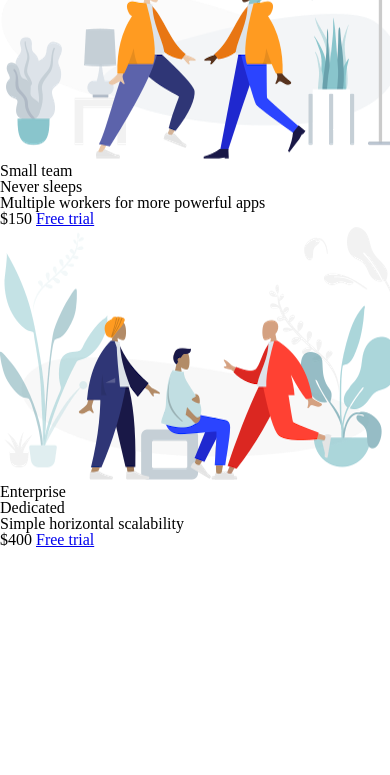
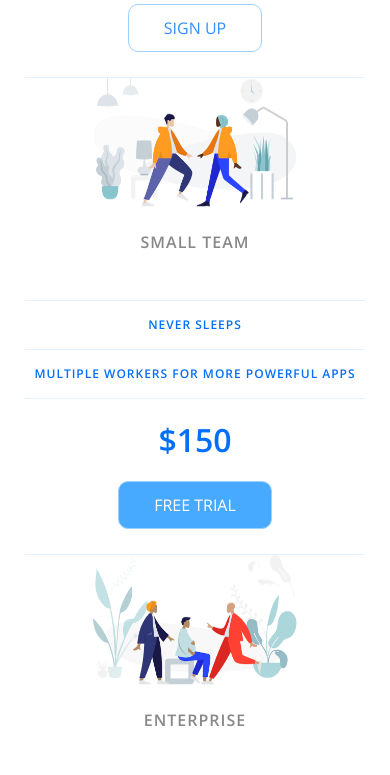
Before and after one commit to AkhilranaAR/pricing-table, a plain HTML site: page index.html in a window 390 px wide. Shown: the part 415-1190 px from the top of the page. Before the commit the page ends 963 px from the top, so only its background shows below. Drawn offline with nearby package versions, Linux system fonts and the light colour scheme.

Commit message:
completed style sheet and is responsive

```diff
--- a/app2.css
+++ b/app2.css
@@ -47,3 +47,138 @@ table {
 	border-spacing: 0;
 }
 /* till here */
+
+html{
+    box-sizing:border-box;
+    font-family: "Open Sans", sans-serif;
+}
+
+
+.container{
+    /* background:-webkit-linear-gradient(top,#6eb0fa 0%,#3288f1 35%); */
+    display:flex;
+    justify-content:center;
+    align-items: center;
+    min-height: 100vh;
+
+}
+
+.container::after{
+    content: "";
+    background:-webkit-linear-gradient(top,#6eb0fa 35%, #3288f1 100%);
+    height: 400px;
+    top:0;
+    left:0;
+    position:absolute;
+    width:100%;
+    z-index: 1;
+}
+
+.panel{
+    margin: 0 auto;
+    background-color: #fff;
+    padding:15px 25px;
+    border-radius: 10px;
+    max-width: 960px;
+    width: 100%;
+    display:flex;
+    flex-direction: column;
+    text-align: center;
+    text-transform: uppercase;
+    z-index: 10;
+}
+
+.pricing-plan{
+    border-bottom: 1px solid #e1f1ff;
+}
+
+.pricing-plan:last-child{
+    border-bottom: none;
+}
+
+.pricing-img{
+    margin-bottom: 25px;
+    width: 100%;
+}
+
+.pricing-header {
+    color: #888;
+    font-weight: 600;
+    letter-spacing: 1px;
+}
+
+.pricing-features {
+    margin: 50px 0 25px;
+    color: #016ff9;
+}
+
+.pricing-features-item {
+    font-weight: 600;
+    letter-spacing: 1px;
+    font-size: 12px;
+    line-height: 1.5;
+    padding: 15px 0;
+    border-top: 1px solid #e1f1ff;
+}
+
+.pricing-features-item:last-child{
+    border-bottom: 1px solid #e1f1ff;
+}
+
+.pricing-price {
+    color: #016ff9;
+    display: block;
+    font-size: 32px;
+    font-weight: 700;
+}
+
+.pricing-button {
+    border: 1px solid #9dd1ff;
+    border-radius: 10px;
+    color: #348efe;
+    display: inline-block;
+    padding: 15px 35px;
+    text-decoration: none;
+    margin: 25px 0;
+    transition: background-color 200ms ease-in-out;
+}
+
+.pricing-button:hover, .pricing-button:focus {
+    background-color: #e1f1ff;
+}
+
+.pricing-button.is-featured {
+    background-color: #48aaff;
+    color: white;
+}
+
+.pricing-button.is-featured:hover, .pricing-button.is-featured:focus{
+    background-color: #269aff;
+    color: white;
+}
+
+@media (max-width:900px){
+    .pricing-img{
+        max-width: 60%;
+    }
+
+    /* .pricing-plan{
+        font-size: ;
+    } */
+}
+
+@media (min-width:900px){
+    .panel{
+    flex-direction: row;
+    }
+
+    .pricing-plan {
+    border-bottom: none;
+    border-right: 1px solid #e1f1ff;
+    padding: 25px 50px;
+    }
+
+    .pricing-plan:last-child {
+    border-right: none;
+    }
+}
```
